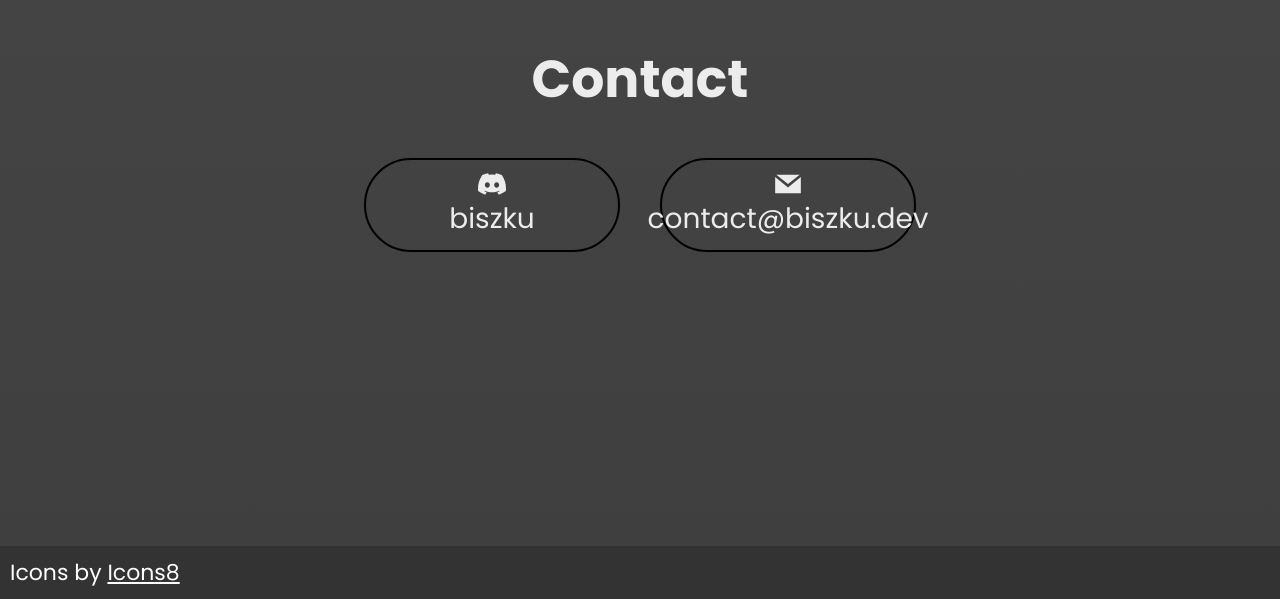
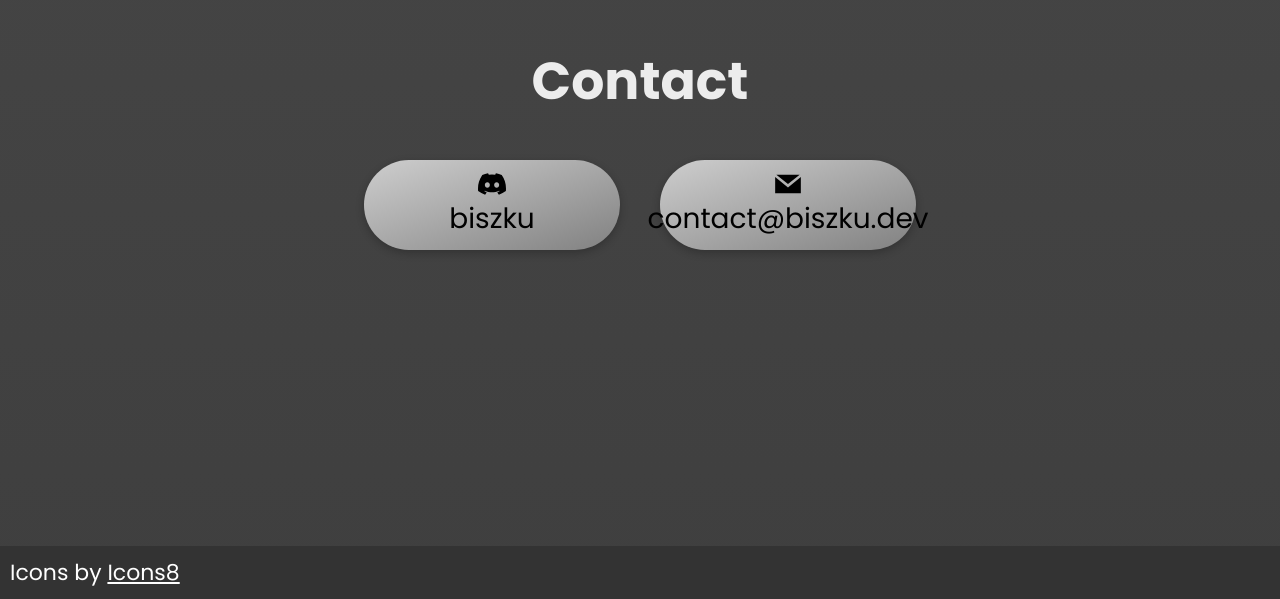
Before and after one commit to Biszku/Portfolio, a Next.js app: page / in a window 1280 px wide. Shown: the part 6654-7253 px from the top of the page. Built offline with nearby package versions, Linux system fonts and the light colour scheme.

Commit message:
better style for contact section

```diff
--- a/src/components/LandingPage/ContactSection/ContactSection.module.scss
+++ b/src/components/LandingPage/ContactSection/ContactSection.module.scss
@@ -16,11 +16,17 @@
 }
 
 .box {
+  color: black;
+  background-image: linear-gradient(
+    to right bottom,
+    rgb(206, 206, 206),
+    rgb(129, 129, 129)
+  );
   width: 20%;
   display: flex;
   flex-direction: column;
   align-items: center;
   border-radius: 100rem;
-  border: 0.2rem solid black;
+  box-shadow: rgba(0, 0, 0, 0.24) 0px 3px 8px;
   padding: 1rem 2rem;
 }
```
